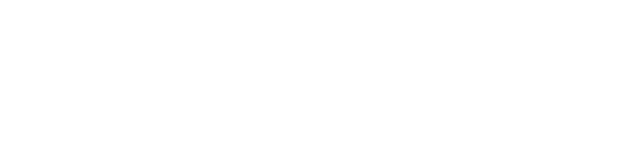
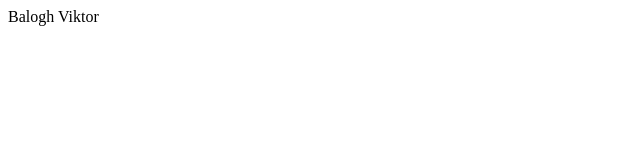
Before and after one commit to Jegesmaci583/git-csoport, a plain HTML site: page index.html in a window 1280 px wide. Shown: the whole page, without its empty margins (0-640 px from the left). Drawn offline with Linux system fonts and the light colour scheme.

Commit message:
index viktor nevvel

```diff
--- a/index.html
+++ b/index.html
@@ -7,6 +7,6 @@
     <title>Document</title>
 </head>
 <body>
-
+   Balogh Viktor
 </body>
 </html>
```
